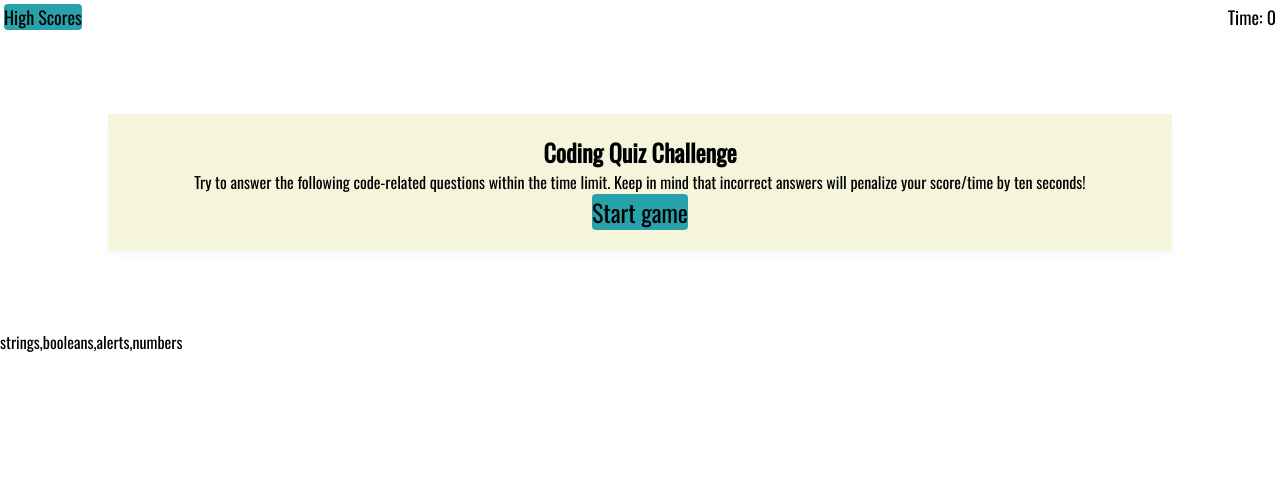
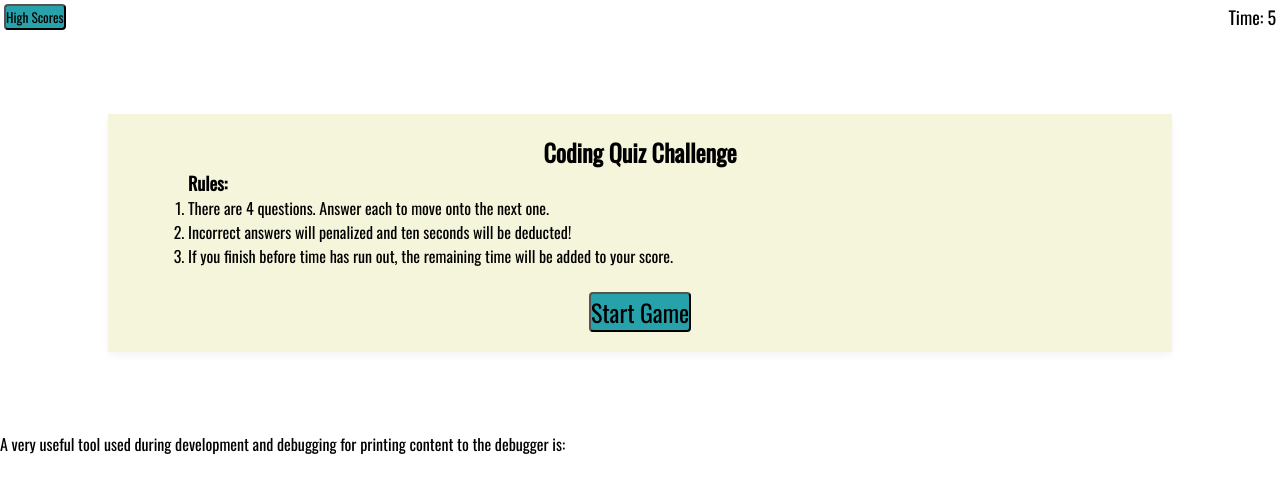
Before and after one commit to scarfrae/Web-API-Quiz, a plain HTML site: page index.html in a window 1280 px wide. Drawn offline with nearby package versions, Linux system fonts and the light colour scheme.

Commit message:
working on javascript startGame (iterative function)

```diff
--- a/assets/script.js
+++ b/assets/script.js
@@ -4,10 +4,8 @@
         //boolin function to determine if question was correct or incorrect
         //function to move onto next question
 
-
-
-
-var questionIndex = 0;
+        var displayQuestions = document.getElementById("question");
+        var displayButtons = document.getElementById("choicesContainer");
 //Array of objects (questions)
     var questions = [
         {
@@ -28,30 +26,6 @@ var questionIndex = 0;
             correct_answer: "console.log",
         },
     ];
-
-    var displayQuestions = document.getElementById("question");
-    var displayButtons = document.getElementById("choicesContainer");
-
-//function to display questions array
-function startGame() {
-
-    var currentQuestions = questions[questionIndex].title;
-    displayQuestions.innerHTML = currentQuestions;
-
-    console.log(currentQuestions);
-
-    for(var i = 0; i < 4; i++){
-        currentQuestions = questions[questionIndex].options
-        displayQuestions.innerHTML = currentQuestions;
-    }
-    //loop through questions
-    //use for loop/foreach loop
-    //create buttons for each option in javascript or make in html
-    //click event for buttons so when it is clicked will go to next question (use button.text content)
-}
-startGame();
-
-
 var timerEl = document.querySelector("#timer");
 //timer
 //seconds left at start of quiz
@@ -69,4 +43,57 @@ function countdownTimer(){
         }
     }, 1000);
 }
-countdownTimer();
+    // countdownTimer();
+// function iterateQuestions {
+//     //Get question
+//     var displayQuestion = document.getElementById("question");
+
+//     displayQuestions.innerHTML = questions
+// }
+// var displayQuestions = document.getElementById("question");
+// var displayButtons = document.getElementById("choicesContainer");
+
+//function to display questions array
+
+
+
+
+function startGame() {
+
+    //gets buttons from html
+
+    var button1 = document.getElementById('choices1')
+    var button2 = document.getElementById('choices2')
+    var button3 = document.getElementById('choices3')
+    var button4 = document.getElementById('choices4')
+    var i = 0;
+    //while loop iterates through questions array
+    while(i < questions.length){
+        //attach onclick events to each of list item created
+        var currentQuestions = questions[i].title;
+        displayQuestions.innerHTML = currentQuestions;
+        //second four loop iterates through options array
+
+        //grabs options info based on index
+        button1.innerHTML = questions[i].options[0];
+        button2.innerHTML = questions[i].options[1];
+        button3.innerHTML = questions[i].options[2];
+        button4.innerHTML = questions[i].options[3];
+
+    i++;
+        // displayQuestions.innerHTML = currentOptions;
+    }
+    //loop through questions
+    //use for loop/foreach loop
+    //create buttons for each option in javascript or make in html
+    //click event for buttons so when it is clicked will go to next question (use button.text content)
+}
+startGame();
+
+//function used to remove start page from dom and trigger timer
+function start_button() {
+    startPage.remove();
+    countdownTimer();
+}
+// var startPageHidden = document.getElementsByClassName("startPage");
+// startPageHidden.remove();
--- a/assets/style.css
+++ b/assets/style.css
@@ -1,10 +1,7 @@
 @import url('https://fonts.googleapis.com/css2?family=Oswald&display=swap');
 
-body {
-    /*background-color: rgba(4, 4, 25, 0.882);*/
-}
+* {
 
-* {
     margin: 0;
     padding: 0;
     font-family: 'Oswald';
@@ -20,13 +17,28 @@ nav{
 .container{
     display: block;
     margin: 80px auto;
-    text-align: center;
     box-shadow: 0 4px 8px whitesmoke;
     width: 80vw;
     padding: 20px;
     background-color: beige
 }
+.stPageHeader {
+    text-align: center;
+}
 
+.stPageRules {
+    margin-left: 60px;
+}
+.stPageRules p {
+    font-size: large;
+    font-weight: bold;
+
+}
+
+/* .startPage {
+    display: block;
+    text-align: left;
+} */
 .hidden {
     display: none;
 }
@@ -39,5 +51,14 @@ nav{
 }
 
 #start-button {
-    font-size: x-large
+    font-size: x-large;
+
 }
+
+.stPageButton {
+    text-align: center;
+}
+
+/* .button:hover {
+    Create hover attribute
+} */
--- a/index.html
+++ b/index.html
@@ -13,17 +13,32 @@
     <!--navBar section: including countdown timer and High Scores button-->
     <nav>
         <!--Highscore button-->
-        <a href="/highScoresButton.html"id="highscore-button" class="button">High Scores</a>
-        <div id="timer"></div>
+        <button onclick="highScore_button()" id="highScore-button" class="button">High Scores</button>
+        <!-- <a href="/highScoresButton.html"id="highscore-button" class="button">High Scores</a> -->
+        <div id="timer">Time: 5</div>
 
     </nav>
     <section class = "container">
-        <div class="startPage">
-            <h1>Coding Quiz Challenge</h1>
-            <p>
-                Try to answer the following code-related questions within the time limit. Keep in mind that incorrect answers will penalize your score/time by ten seconds!
-            </p>
-            <a href="/javascriptGame.html"id="start-button" class="button">Start game</a>
+        <div class="startPage" id="startPage">
+            <div class="stPageHeader">
+                <h1>Coding Quiz Challenge</h1>
+            </div>
+            <div class="stPageRules">
+                <p>
+                    Rules:
+                </p>
+                <ol>
+                    <li>There are 4 questions. Answer each to move onto the next one.</li>
+                    <li>Incorrect answers will penalized and ten seconds will be deducted!</li>
+                    <li>If you finish before time has run out, the remaining time will be added to your score. </li>
+                </ol>
+            </div>
+            <br>
+
+            <div class="stPageButton">
+                <button onclick="start_button()" id="start-button" class="button">Start Game</button>
+            </div>
+            <!-- <a href="/javascriptGame.html"id="start-button" class="button">Start game</a> -->
         </div>
     </section>
 
@@ -32,10 +47,10 @@
     <div class="questionContainer" id="question">
         <div class="choicesContainer" id="choicesContainer">
             <!--data allows access to input of choicescontainer-->
-            <div class="choices" data-id="1"></div>
-            <div class="choices" data-id="2"></div>
-            <div class="choices" data-id="3"></div>
-            <div class="choices" data-id="4"></div>
+            <button class="choices" data-id="1" id="choices1"></button>
+            <button class="choices" data-id="2" id="choices2"></button>
+            <button class="choices" data-id="3" id="choices3"></button>
+            <button class="choices" data-id="4" id="choices4"></button>
         </div>
 
         <div class="result" id="results">
```
